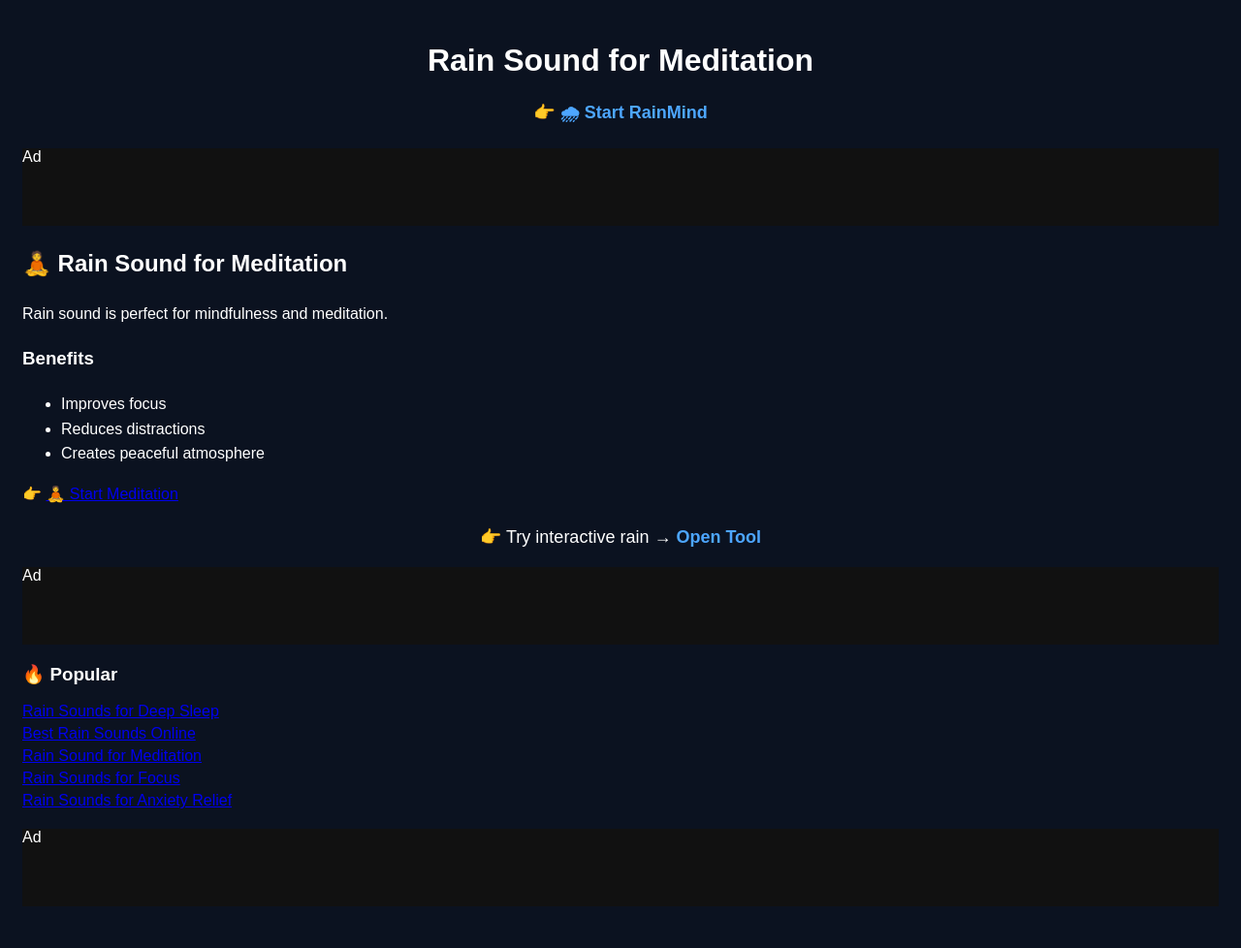
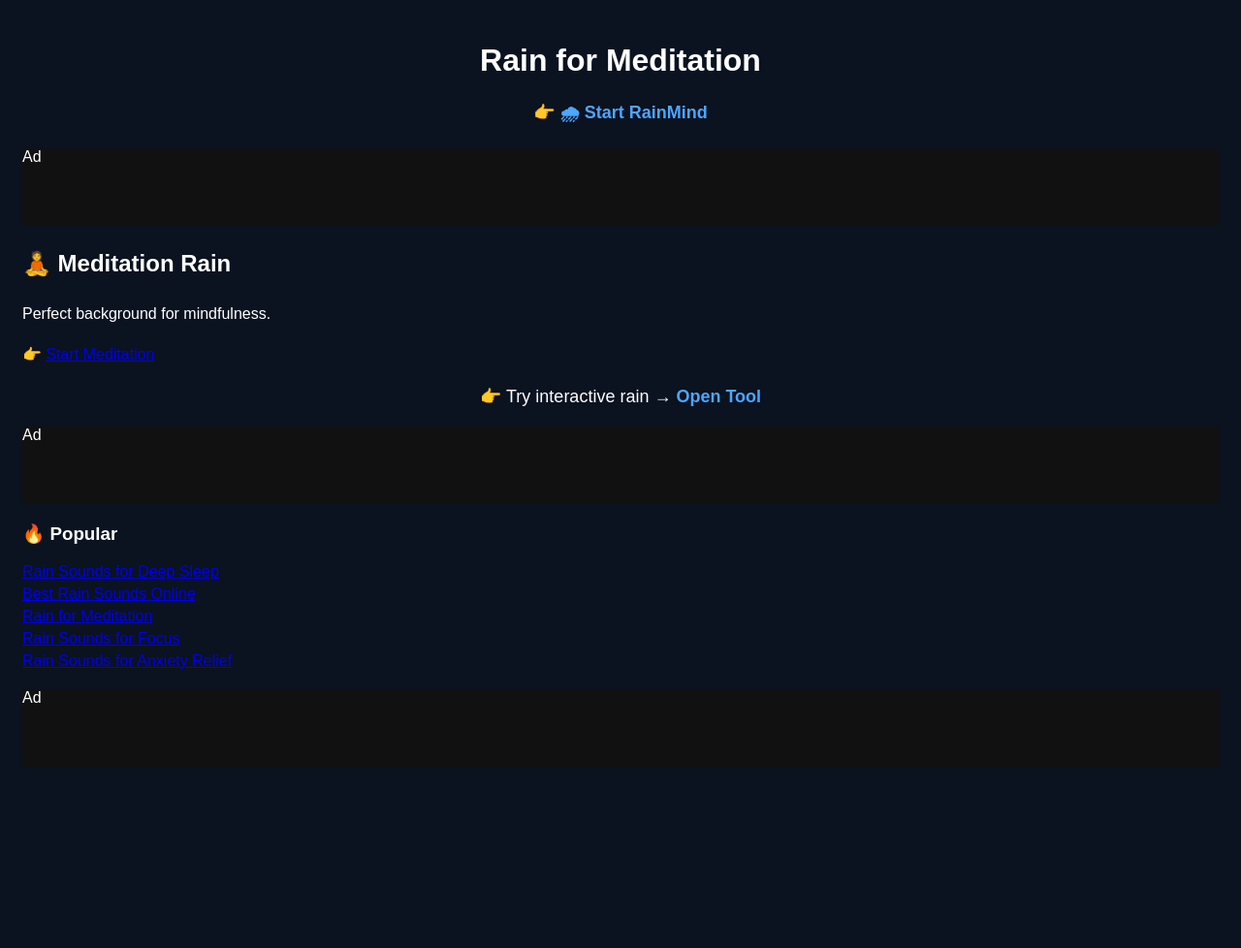
Before and after one commit to choijangwook/RainMind, a Jekyll site: the page built from _posts/2026-05-03-meditation.md, in a window 1280 px wide. Shown: the whole page at 97% size. Built offline with Jekyll 4.4.1, drawn with Linux system fonts in a browser that asks for light colours; after the commit the page ends 900 px from its top, so only the background shows below that.

Commit message:
Update 2026-05-03-meditation.md

```diff
--- a/_posts/2026-05-03-meditation.md
+++ b/_posts/2026-05-03-meditation.md
@@ -1,18 +1,12 @@
 ---
 layout: post
-title: "Rain Sound for Meditation"
-description: "Enhance mindfulness with rain ambience."
+title: "Rain for Meditation"
+description: "Mindfulness sound"
 categories: [meditation]
 ---
 
-## 🧘 Rain Sound for Meditation
+## 🧘 Meditation Rain
 
-Rain sound is perfect for mindfulness and meditation.
+Perfect background for mindfulness.
 
-### Benefits
-
-- Improves focus
-- Reduces distractions
-- Creates peaceful atmosphere
-
-👉 [🧘 Start Meditation](../index.html)
+👉 [Start Meditation]({{ site.baseurl }}/index.html)
```
